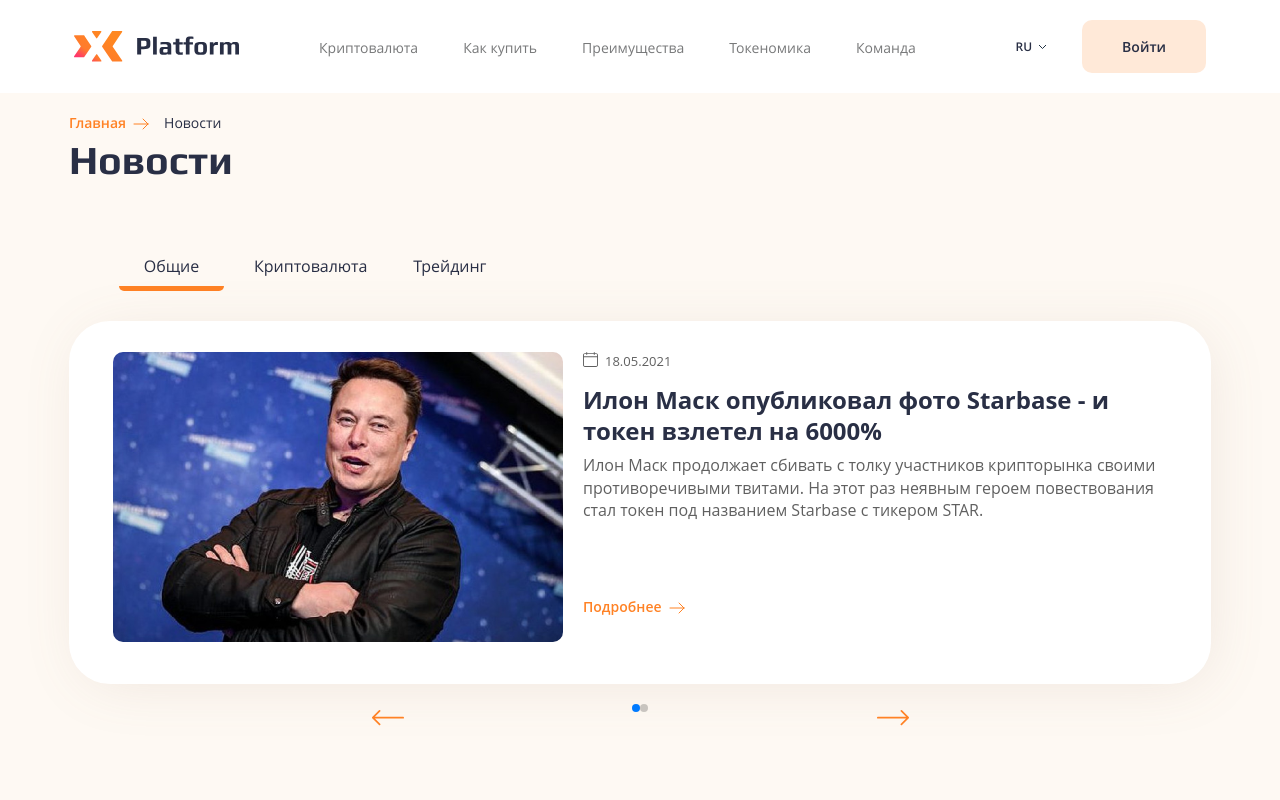
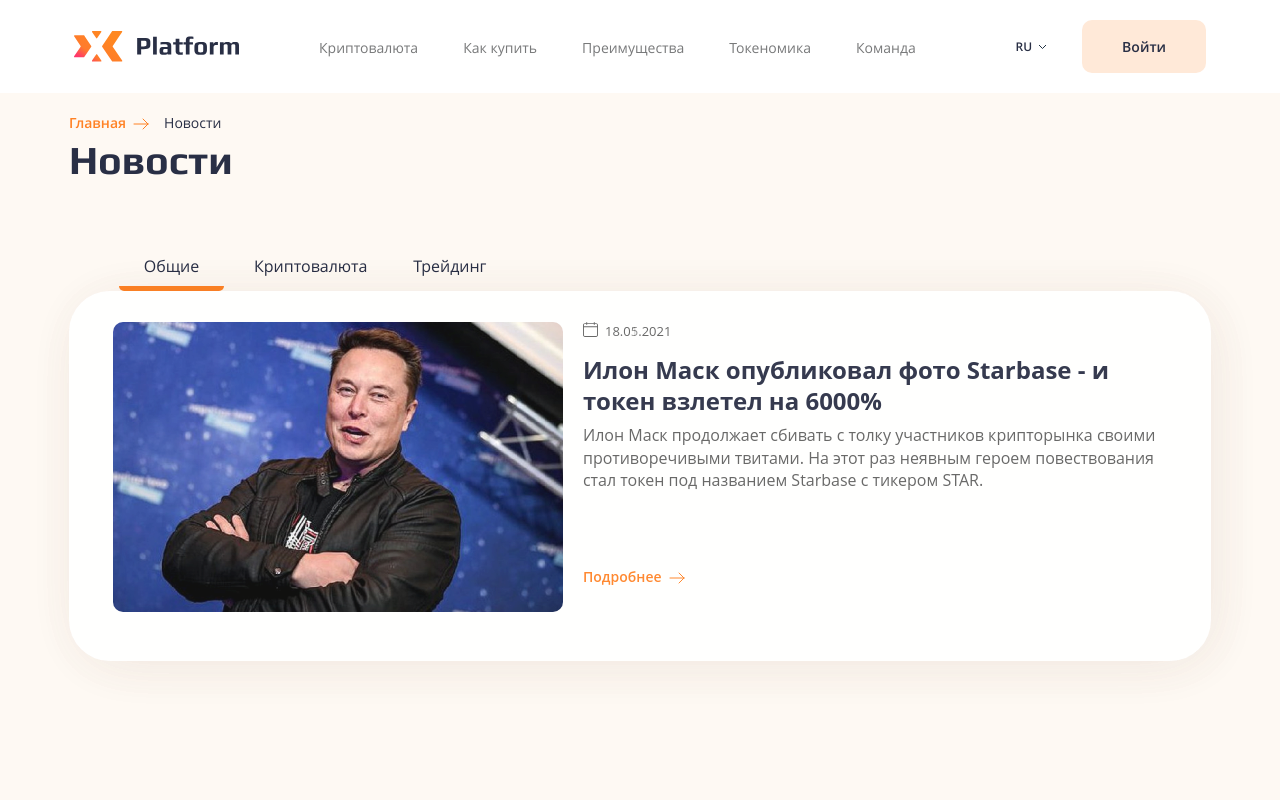
Before and after one commit to DimonONE/xpp, a React (Create React App) app: page /news in a window 1280 px wide. Shown: the top 800 px of the page. Built offline with nearby package versions, Linux system fonts and the light colour scheme.

Commit message:
не отображаеться по 5 блоко на странице новости

```diff
--- a/src/pages/HeadPage/Main/components/News/LocalState.js
+++ b/src/pages/HeadPage/Main/components/News/LocalState.js
@@ -46,6 +46,9 @@
   page_news: [
     { id: 1, img: bigImgIlon, date: "18.05.2021" },
     { id: 2, img: bigImgIlon, date: "18.01.2021" },
+    { id: 3, img: bigImgIlon, date: "18.01.2021" },
+    { id: 4, img: bigImgIlon, date: "18.01.2021" },
+    { id: 5, img: bigImgIlon, date: "18.01.2021" },
   ],
   news: [{ id: 1 }, { id: 2 }, { id: 3 }],
   icon_all_news: icon__all_news,
--- a/src/pages/HeadPage/Main/components/News/PageNews/PageNews.jsx
+++ b/src/pages/HeadPage/Main/components/News/PageNews/PageNews.jsx
@@ -73,22 +73,31 @@
               Трейдинг
             </span>
           </div>
-          <span className={style.section_right}>
+          <span className={`${style.section_right} `}>
             <Swiper
               className="steps__slider swiper-container"
+              direction="vertical"
               navigation={{
-                nextEl: ".steps__arrow_news--next",
-                prevEl: ".steps__arrow_news--prev",
+                nextEl: ".steps__arrow_p_news--next",
+                prevEl: ".steps__arrow_p_news--prev",
               }}
               pagination={{
                 el: ".steps__pagination",
                 clickable: "true",
+                renderBullet: (index, className) => {
+                  return (
+                    '<span class="steps__pagination-item ' +
+                    className +
+                    '">0' +
+                    (index + 1) +
+                    "</span>"
+                  );
+                },
               }}
               effect={"fade"}
               fadeEffect={{ crossFade: true }}
-              slidesPerView={1}
               speed={500}
-              style={{ overflow: "visible" }}
+              style={{ overflow: "visible", height: 700 }}
             >
               {localState.page_news.map((e) => (
                 <SwiperSlide
@@ -157,7 +166,7 @@
           </span>
           <span className={style_page.pos_slide_button}>
             <div className="col-lg-6 col-md-9 d-flex steps__controls wow animate__animated animate__fadeInRight">
-              <button className="arrow arrow--prev steps__arrow steps__arrow--prev">
+              <button className="arrow arrow--prev steps__arrow steps__arrow_p_news--prev">
                 <svg
                   width="38"
                   height="19"
@@ -175,7 +184,7 @@
                 </svg>
               </button>
               <div className="steps__pagination"></div>
-              <button className="arrow arrow--next steps__arrow steps__arrow--next">
+              <button className="arrow arrow--next steps__arrow steps__arrow_p_news--next">
                 <svg
                   width="38"
                   height="19"
--- a/src/pages/HeadPage/Main/components/News/PageNews/PageNews.module.css
+++ b/src/pages/HeadPage/Main/components/News/PageNews/PageNews.module.css
@@ -1,7 +1,7 @@
 .contents {
   width: 100%;
-  height: auto;
-  margin-top: 30px;
+  max-height: 370px;
+  margin-top: 60px;
   padding: 31px 40px 42px 44px;
   background: #ffffff;
   box-shadow: 5px 6px 60px -10px rgba(138, 108, 91, 0.15);
```
